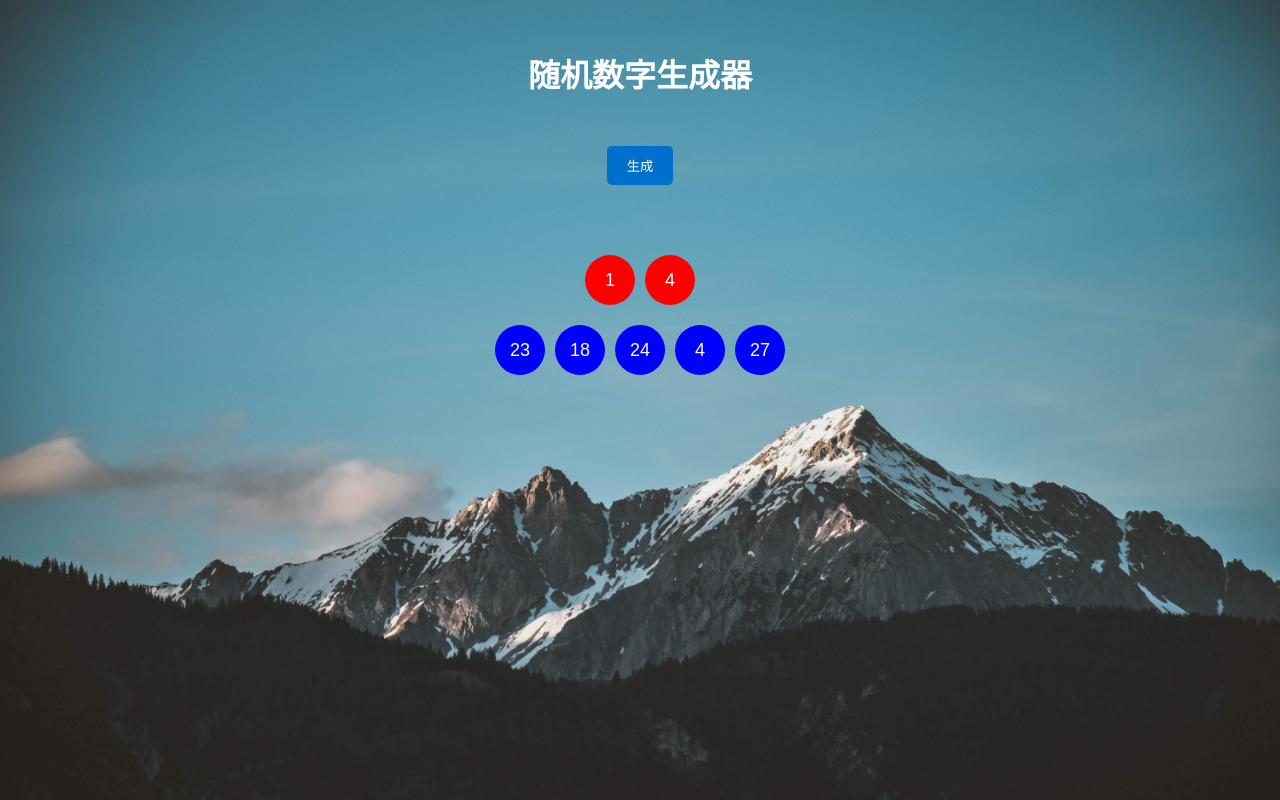
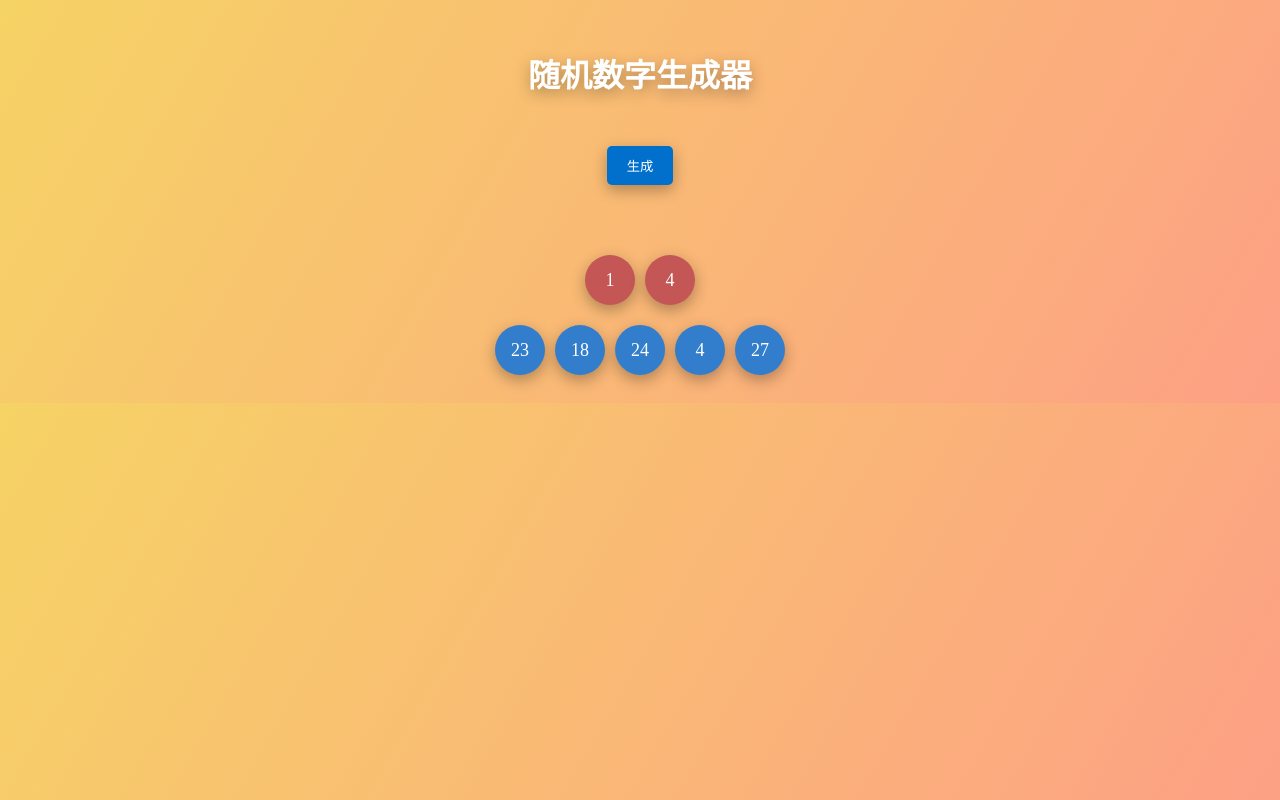
Before and after one commit to lbcjl/random-num, a plain HTML site: page index.html in a window 1280 px wide. Both pictures are taken after a click on the button "生成". Drawn offline with Linux system fonts and the light colour scheme.

Commit message:
修改样式

```diff
--- a/style.css
+++ b/style.css
@@ -1,14 +1,16 @@
 body {
-	font-family: Arial, sans-serif;
-	/* background-color: #f9f9f9; */
-	background-image: url('./img/bg.jpg');
-	background-size: cover;
+	/* font-family: Arial, sans-serif; */
+	/* background-image: linear-gradient(to bottom, #ffcccc, #ff99cc); */
+	/* background-size: cover; */
+	/* background-color: #00d2fc; */
+	background-image: linear-gradient(120deg, #f6d365 0%, #fda085 100%);
 }
 
 h1 {
 	text-align: center;
 	margin-top: 50px;
 	color: #fff;
+	text-shadow: 0 5px 15px rgba(0, 0, 0, 0.3);
 	/* text-shadow: 1px 1px #ccc; */
 }
 
@@ -21,11 +23,12 @@ h1 {
 	border: none;
 	border-radius: 5px;
 	cursor: pointer;
+	box-shadow: 0 5px 15px rgba(0, 0, 0, 0.3);
 	transition: background-color 0.3s;
 }
 
 #generateButton:hover {
-	background-color: #004c99;
+	background-color: #0090dd;
 }
 
 #result {
@@ -33,9 +36,9 @@ h1 {
 	max-width: 600px;
 	margin: 0 auto;
 	padding: 20px;
-	/* background-color: #fff; */
-	/* box-shadow: 0 0 10px rgba(0, 0, 0, 0.1); */
-	/* border-radius: 5px; */
+	/* background-color: #fff;
+	box-shadow: 0 0 10px rgba(0, 0, 0, 0.1);
+	border-radius: 5px; */
 	text-align: center;
 	font-size: 18px;
 }
@@ -62,7 +65,13 @@ h1 {
 	line-height: 50px;
 	color: #fff;
 	border-radius: 50%;
-	/* box-shadow: 0px 2px 5px rgba(0, 0, 0, 0.3); */
+	box-shadow: 0 5px 15px rgba(0, 0, 0, 0.3);
+	transition: transform 0.3s ease-in-out;
+}
+
+.ball:hover {
+	transform: scale(1.1);
+	box-shadow: 0 8px 20px rgba(0, 0, 0, 0.5);
 }
 
 @keyframes shake {
@@ -84,7 +93,7 @@ h1 {
 }
 
 .red-ball {
-	background-color: red;
+	background-color: #c45656;
 }
 
 .red-ball + .red-ball {
@@ -93,7 +102,7 @@ h1 {
 
 .blue-ball {
 	margin-top: 20px;
-	background-color: blue;
+	background-color: #337ecc;
 }
 
 .blue-ball + .blue-ball {
```
Also changed, not shown: img/bg.jpg (deleted).
